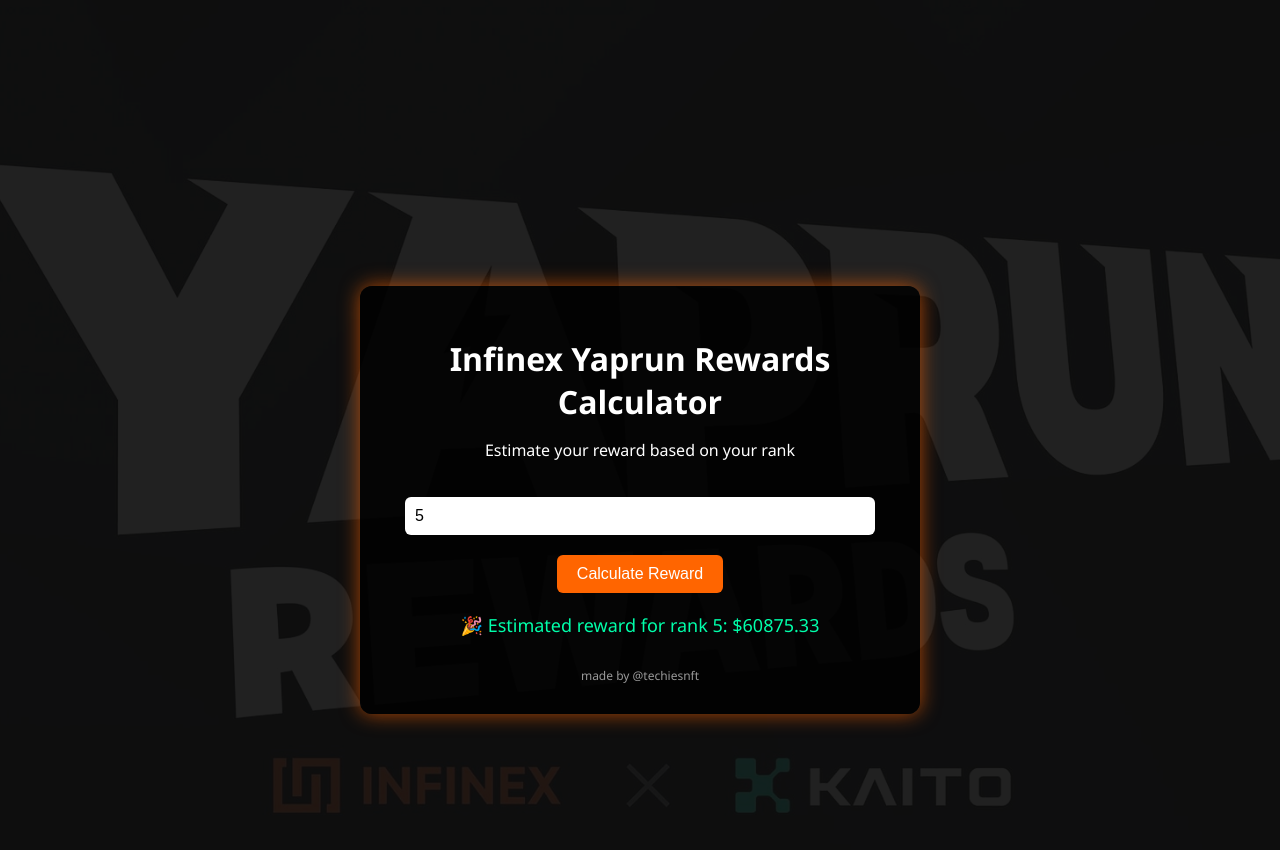
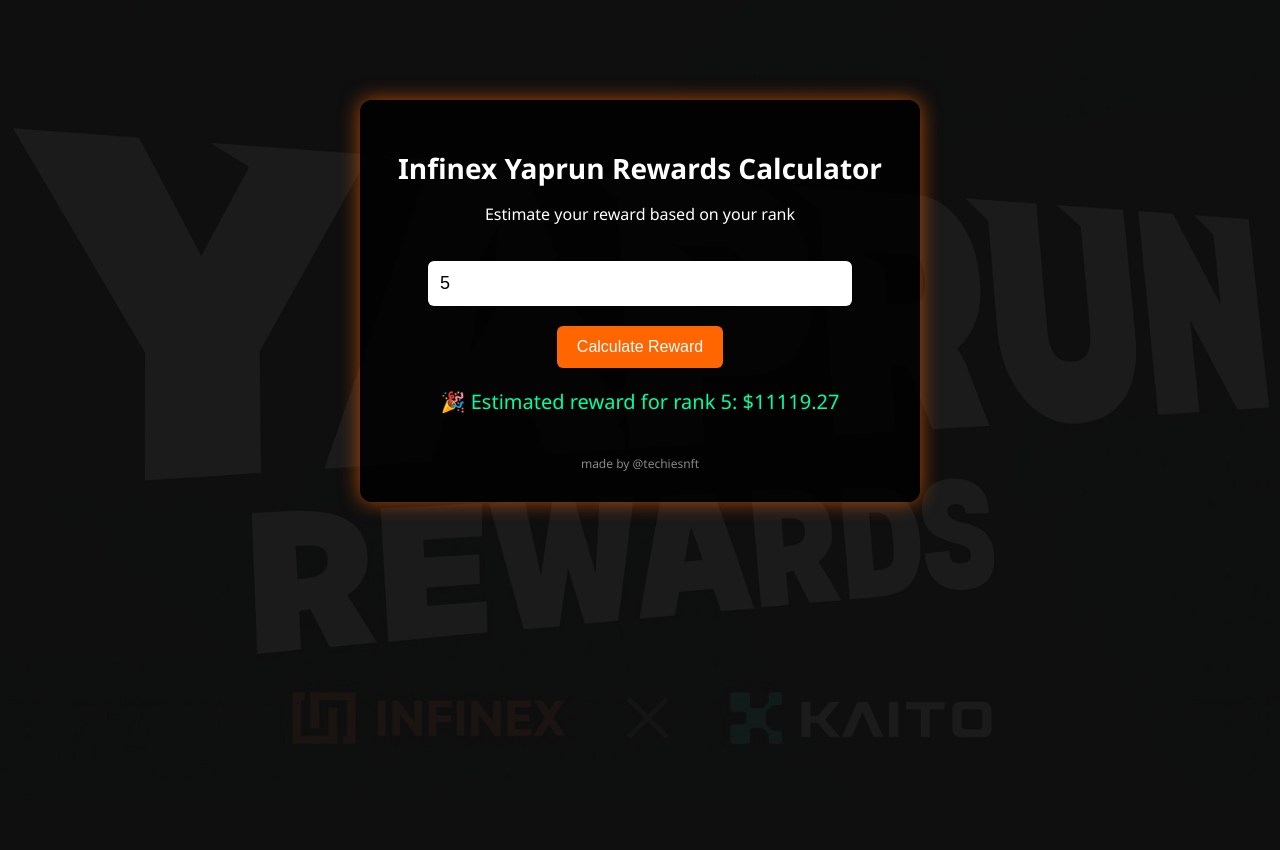
Before and after one commit to techiesnft/infinex, a plain HTML site: page index.html in a window 1280 px wide. Both pictures are taken after typing "5" into the empty fields and a click on the button "Calculate Reward". Drawn offline with Linux system fonts and the light colour scheme.

Commit message:
Update index.html

```diff
--- a/index.html
+++ b/index.html
@@ -6,7 +6,6 @@
   <title>Infinex Yaprun Rewards Calculator</title>
   <style>
     body {
-      position: relative;
       margin: 0;
       font-family: 'Segoe UI', sans-serif;
       background-color: #0f0f0f;
@@ -14,15 +13,13 @@
       display: flex;
       flex-direction: column;
       align-items: center;
-      justify-content: center;
+      justify-content: flex-start;
       min-height: 100vh;
       padding-top: 100px;
-      overflow: hidden;
     }
 
-    body::before {
-      content: "";
-      position: absolute;
+    .background {
+      position: fixed;
       top: 0;
       left: 0;
       width: 100%;
@@ -30,13 +27,11 @@
       background-image: url('infinex_yaprun_theme.png.jpg');
       background-size: cover;
       background-position: center;
-      opacity: 0.08;
-      z-index: 0;
+      opacity: 0.05;
+      z-index: -1;
     }
 
     .container {
-      position: relative;
-      z-index: 1;
       background-color: rgba(0, 0, 0, 0.85);
       padding: 30px;
       border-radius: 12px;
@@ -47,73 +42,88 @@
     }
 
     h1 {
+      font-size: 28px;
       margin-bottom: 10px;
     }
 
-    input[type="number"] {
-      width: 90%;
-      padding: 10px;
-      font-size: 16px;
-      margin: 20px 0;
+    input {
+      padding: 12px;
+      font-size: 18px;
+      width: 80%;
+      border-radius: 6px;
       border: none;
-      border-radius: 6px;
+      margin-top: 20px;
     }
 
     button {
-      padding: 10px 20px;
+      margin-top: 20px;
+      padding: 12px 20px;
+      background-color: #ff6500;
+      border: none;
+      color: white;
       font-size: 16px;
-      background-color: #ff6500;
-      color: #fff;
-      border: none;
       border-radius: 6px;
       cursor: pointer;
     }
 
     .result {
       margin-top: 20px;
-      font-size: 18px;
-      color: #00ffaa;
+      font-size: 20px;
+      color: #00ffa3;
     }
 
     .footer {
-      margin-top: 30px;
+      margin-top: 40px;
       font-size: 12px;
-      color: #999;
+      color: #888;
     }
   </style>
 </head>
 <body>
+  <div class="background"></div>
+
   <div class="container">
     <h1>Infinex Yaprun Rewards Calculator</h1>
     <p>Estimate your reward based on your rank</p>
-    <input type="number" id="rankInput" placeholder="Enter your rank..." />
-    <br />
-    <button onclick="showReward()">Calculate Reward</button>
+    <input type="number" id="rankInput" placeholder="Enter your rank (1–250)" />
+    <button onclick="calculateReward()">Calculate Reward</button>
     <div class="result" id="resultText"></div>
     <div class="footer">made by @techiesnft</div>
   </div>
 
   <script>
-    function calculateReward(rank) {
-      const totalRewards = 708000;
-      const A = 1.83;
-      const b = 1.90;
-      const percent = A * Math.pow(rank, -b);
-      const reward = totalRewards * percent;
-      return reward.toFixed(2);
-    }
+    function calculateReward() {
+      const rank = parseInt(document.getElementById("rankInput").value);
+      const resultText = document.getElementById("resultText");
 
-    function showReward() {
-      const rank = parseInt(document.getElementById('rankInput').value);
-      const resultText = document.getElementById('resultText');
-
-      if (!rank || rank <= 0) {
-        resultText.innerText = 'Please enter a valid rank.';
+      if (isNaN(rank) || rank < 1 || rank > 250) {
+        resultText.textContent = "Please enter a valid rank between 1 and 250.";
         return;
       }
 
-      const reward = calculateReward(rank);
-      resultText.innerText = `\ud83c\udf89 Estimated reward for rank ${rank}: $${reward}`;
+      const totalRewards = 708000;
+      const top10Share = 0.23;
+      const remainingShare = 1 - top10Share;
+
+      let reward = 0;
+
+      if (rank <= 10) {
+        const totalTop10 = 10;
+        const weights = Array.from({ length: totalTop10 }, (_, i) => 1 / (i + 1));
+        const totalWeight = weights.reduce((a, b) => a + b, 0);
+        reward = (weights[rank - 1] / totalWeight) * (totalRewards * top10Share);
+      } else {
+        const remainingRanks = Array.from({ length: 240 }, (_, i) => 1 / (i + 11));
+        const totalWeight = remainingRanks.reduce((a, b) => a + b, 0);
+        const adjustedWeights = remainingRanks.map(w => w / totalWeight * (totalRewards * remainingShare));
+
+        // Apply scaling factor to make rank 31 ≈ $1,984
+        const baseReward = adjustedWeights[20]; // index for rank 31 (starts at 11)
+        const scalingFactor = 1984 / baseReward;
+        reward = adjustedWeights[rank - 11] * scalingFactor;
+      }
+
+      resultText.textContent = `🎉 Estimated reward for rank ${rank}: $${reward.toFixed(2)}`;
     }
   </script>
 </body>
```
